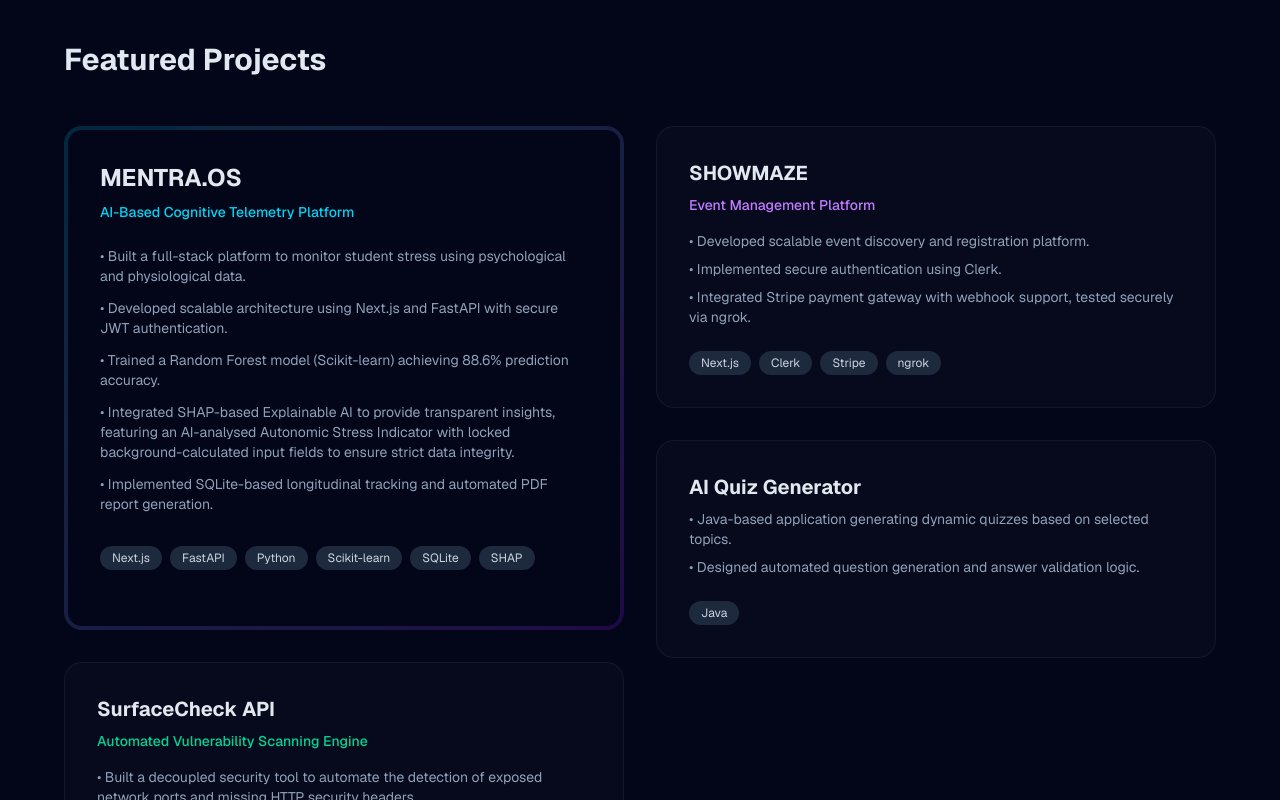
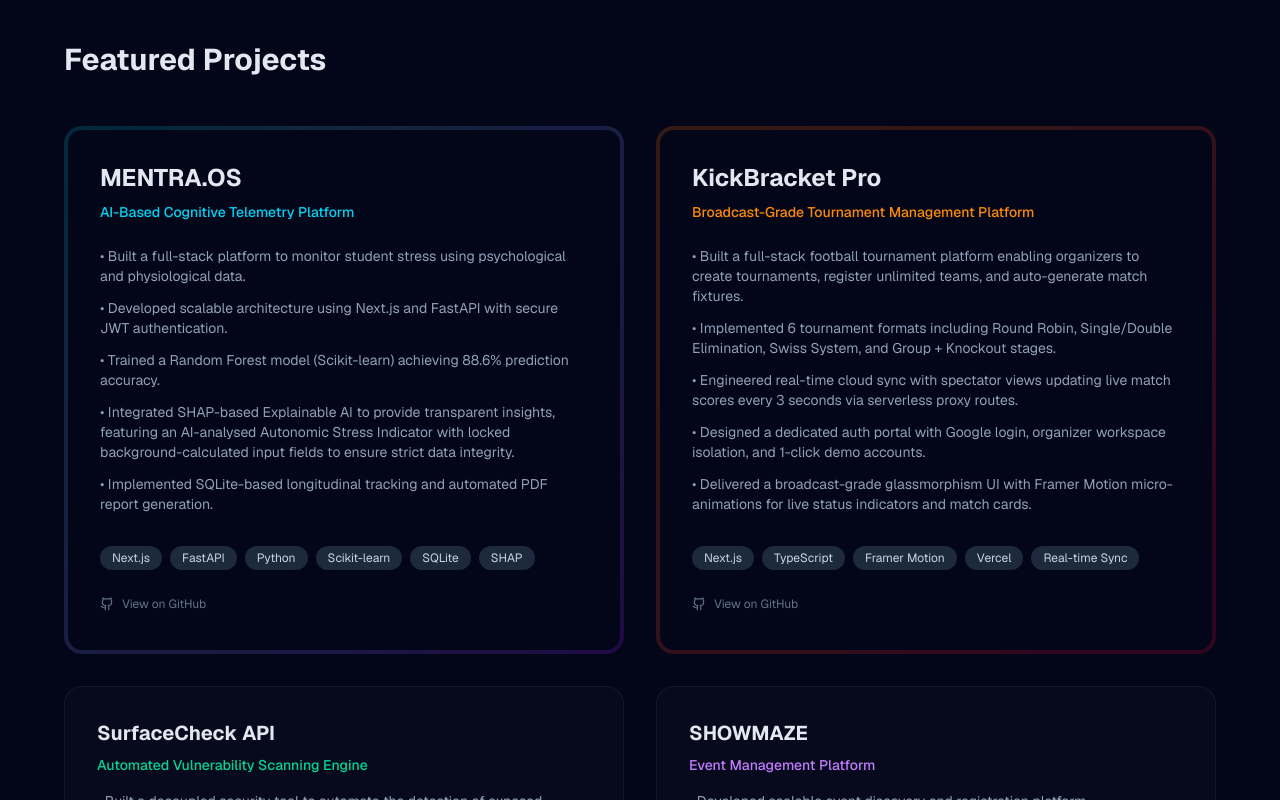
Before and after one commit to Sainath-16/portfolio, a Next.js app: page / in a window 1280 px wide. Shown: the part 1860-2660 px from the top of the page. Built offline with nearby package versions, Linux system fonts and the light colour scheme.

Commit message:
Add KickBracket Pro project, GitHub links to all projects, updated README

```diff
--- a/app/page.tsx
+++ b/app/page.tsx
@@ -193,6 +193,9 @@ export default function Portfolio() {
                       <span key={tech} className="px-3 py-1 text-xs rounded-full bg-slate-800 text-slate-300">{tech}</span>
                     ))}
                   </div>
+                  <a href="https://github.com/Sainath-16" target="_blank" rel="noreferrer" className="inline-flex items-center gap-2 text-xs text-slate-500 hover:text-cyan-400 transition-colors duration-300">
+                    <Github size={14} /> View on GitHub
+                  </a>
                 </div>
               </div>
 
@@ -206,15 +209,41 @@ export default function Portfolio() {
                   <li>• Created a responsive Next.js frontend dashboard to visualize security findings and provide actionable remediation steps based on severity.</li>
                   <li>• Implemented automated PDF security report generation for SecOps teams.</li>
                 </ul>
-                <div className="flex flex-wrap gap-2">
+                <div className="flex flex-wrap gap-2 mb-4">
                   {["FastAPI", "Next.js", "Python", "Nmap", "Tailwind CSS"].map(tech => (
                     <span key={tech} className="px-3 py-1 text-xs rounded-full bg-slate-800 text-slate-300">{tech}</span>
                   ))}
                 </div>
+                <a href="https://github.com/Sainath-16" target="_blank" rel="noreferrer" className="inline-flex items-center gap-2 text-xs text-slate-500 hover:text-emerald-400 transition-colors duration-300">
+                  <Github size={14} /> View on GitHub
+                </a>
               </div>
             </div>
 
             <div className="flex flex-col gap-8">
+              {/* KickBracket Pro */}
+              <div className="group relative p-1 rounded-2xl bg-gradient-to-br from-orange-500/20 to-rose-600/20 overflow-hidden hover:from-orange-500/40 hover:to-rose-600/40 transition-all duration-500">
+                <div className="h-full p-8 rounded-xl bg-slate-950 backdrop-blur-xl">
+                  <h4 className="text-2xl font-bold mb-2">KickBracket Pro</h4>
+                  <p className="text-orange-400 text-sm font-medium mb-6">Broadcast-Grade Tournament Management Platform</p>
+                  <ul className="space-y-3 text-slate-400 mb-8 text-sm">
+                    <li>• Built a full-stack football tournament platform enabling organizers to create tournaments, register unlimited teams, and auto-generate match fixtures.</li>
+                    <li>• Implemented 6 tournament formats including Round Robin, Single/Double Elimination, Swiss System, and Group + Knockout stages.</li>
+                    <li>• Engineered real-time cloud sync with spectator views updating live match scores every 3 seconds via serverless proxy routes.</li>
+                    <li>• Designed a dedicated auth portal with Google login, organizer workspace isolation, and 1-click demo accounts.</li>
+                    <li>• Delivered a broadcast-grade glassmorphism UI with Framer Motion micro-animations for live status indicators and match cards.</li>
+                  </ul>
+                  <div className="flex flex-wrap gap-2 mb-6">
+                    {["Next.js", "TypeScript", "Framer Motion", "Vercel", "Real-time Sync"].map(tech => (
+                      <span key={tech} className="px-3 py-1 text-xs rounded-full bg-slate-800 text-slate-300">{tech}</span>
+                    ))}
+                  </div>
+                  <a href="https://github.com/Sainath-16/kickbracket-pro" target="_blank" rel="noreferrer" className="inline-flex items-center gap-2 text-xs text-slate-500 hover:text-orange-400 transition-colors duration-300">
+                    <Github size={14} /> View on GitHub
+                  </a>
+                </div>
+              </div>
+
               {/* SHOWMAZE */}
               <div className="p-8 rounded-2xl bg-white/[0.02] border border-white/[0.05] hover:border-white/[0.1] transition-all">
                 <h4 className="text-xl font-bold mb-2">SHOWMAZE</h4>
```
Also changed, not shown: 1 other file (tests, documents, lock files or other folders).
